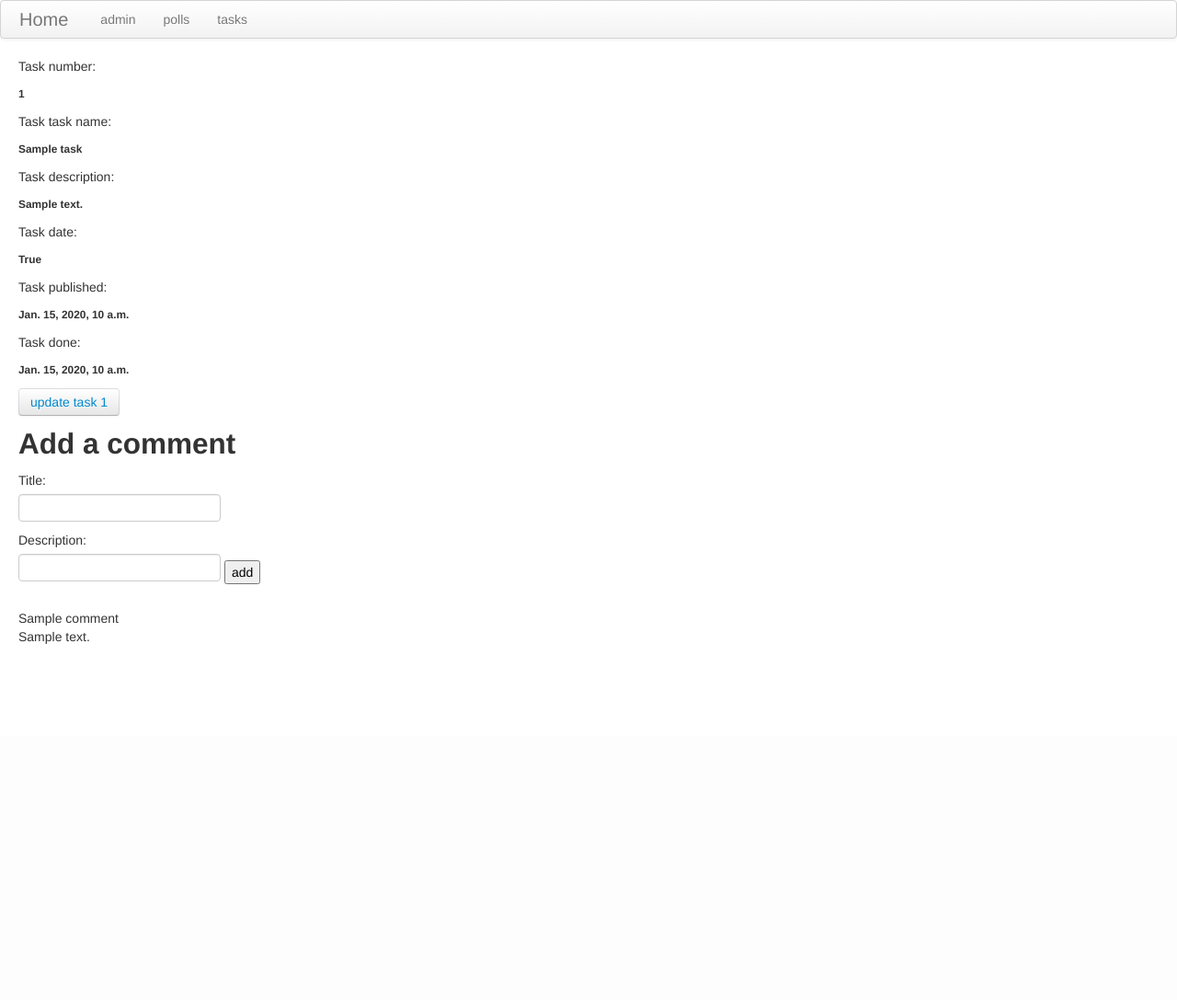
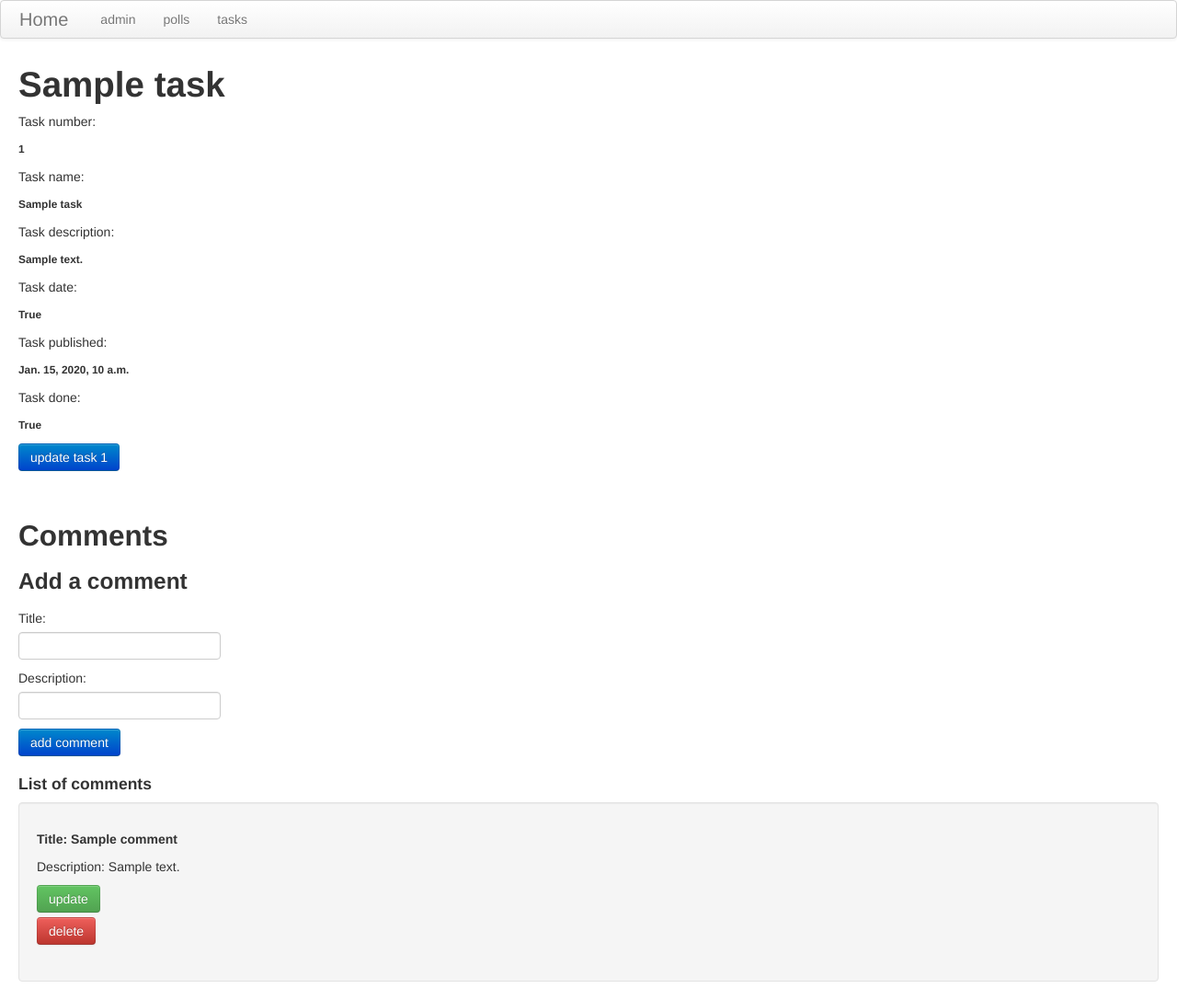
Before and after one commit to komodor8/django-tasks, a Django app: page /tasks/1/ in a window 1280 px wide. Shown: the whole page at 92% size. Before the commit the page ends 700 px from the top, so only its background shows below. Run offline with Django 3.2, Linux system fonts and the light colour scheme; tables that the repository leaves empty hold one stand-in row (values such as "Sample post"); some libraries are stand-ins or nearby versions.

Commit message:
update comments + add front buttons

```diff
--- a/tasks/templates/tasks/detail.html
+++ b/tasks/templates/tasks/detail.html
@@ -3,66 +3,154 @@
 
 {% block body_block %}
 
+    <div style="margin-bottom: 50px">
+        <h1>{{task.task_name}}</h1>
         <div>Task number:
-    	<h6>{{task.pk}}
-    	</h6>
+            <h6>{{task.pk}}</h6>
         </div>
 
-    <div>Task task name:
-    	<h6>{{task.task_name}}
-    	</h6>
+        <div>Task name:
+            <h6>{{task.task_name}}</h6>
         </div>
 
         <div>Task description:
-    	<h6>{{task.task_description}}
-    	</h6>
+            <h6>{{task.task_description}}</h6>
         </div>
 
         <div>Task date:
-    	<h6>{{task.task_is_done}}
-    	</h6>
+            <h6>{{task.task_is_done}}</h6>
         </div>
 
         <div>Task published:
-    	<h6>{{task.task_due_date}}
-    	</h6>
+            <h6>{{task.task_due_date}}</h6>
         </div>
 
         <div>Task done:
-    	<h6>{{task.pub_date}}
-    	</h6>
+            <h6>{{task.task_is_done}}</h6>
         </div>
 
-	<p>
-		<button class="btn">
-			<a href="{% url 'tasks:update' pk=task.pk %}">update task {{task.pk}}</a>
+        <form action="{% url 'tasks:update' pk=task.pk %}">
+            <button
+                class="btn btn-primary"
+                type="submit"
+            >
+                update task {{task.pk}}
             </button>
-	</p>
 
-    <h2>Add a comment</h2>
-    <form action="{% url 'tasks:create-comment' task=task.pk %}"  method="post">
+        </form>
+
+    </div>
+
+    <div>
+        <h2>Comments</h2>
+        <h3>Add a comment</h3>
+
+        <form action="{% url 'tasks:comments-create' task=task.pk %}"  method="post">
             {% csrf_token %}
 
             {{ comment_form }}
 
-        <input type="submit" value="add">
+            <div>
+                <button class="btn btn-primary" type="submit">
+                    add comment
+                </button>
+            </div>
+
         </form>
 
         <div>
-        <div>
+            <h4>List of comments</h4>
+
             {% for c in task.comment_set.all %}
+                <div id="comment_{{ c.id }}" class="well">
+                    <h5>Title: {{ c.title }}</h5>
+                    <p>Description: {{ c.description }}</p>
 
-                <div>{{ c.title }}</div>
-                <div>{{ c.description }}</div>
+                    <div style="margin-bottom: 5px">
+                        <button
+                            class="btn btn-success"
+                            value="{{ c.id }}"
+                        >
+                            update
+                        </button>
+                    </div>
 
-            {% endfor %}
 
-        </div>
+                    <form
+                        action="{% url 'tasks:comments-delete' task=task.pk pk=c.pk %}"
+                        method="post"
+                    >
+                        {% csrf_token %}
+
+                        <button
+                            class="btn btn-danger"
+                            type="submit"
+                        >
+                            delete
+                        </button>
+                    </form>
+
 
 
 
                 </div>
 
+                <div id="update_comment_{{ c.id }}" class="well hide">
+
+                    <form
+                        action="{% url 'tasks:comments-update' task=task.pk pk=c.pk %}"
+                        method="post"
+                    >
+                        {% csrf_token %}
+                        <div>
+                            <div>Title:</div>
+                            <input
+                                name="title"
+                                value={{ c.title }}
+                            />
+                        </div>
+
+                        <div>
+                            <div>Description:</div>
+                            <textarea
+                                name="description"
+                                value="{{ c.description }}"
+                            >{{ c.description }}</textarea>
+                        </div>
+
+                        <button
+                            class="btn btn-success"
+                            type="submit"
+                        >
+                            save
+                        </button>
+
+                    </form>
+
+                    <button
+                        class="btn btn-inverse"
+                        value="{{ c.id }}"
+                    >
+                        cancel
+                    </button>
+
+                </div>
+            {% endfor %}
+
+        </div>
+    </div>
+
+
+<script>
+    $( document ).ready(function() {
+        $( "button" ).click(function() {
+            let id = this.value;
+            $( "#comment_" + id ).toggleClass( "hide" );
+            $( "#update_comment_" + id ).toggleClass( "hide" );
+        });
+    });
+
+</script>
 
 
 {% endblock %}
--- a/tasks/urls.py
+++ b/tasks/urls.py
@@ -10,5 +10,19 @@ urlpatterns = [
     path('<int:pk>/', views.TaskDetailView.as_view(), name='detail'),
     path('update/<int:pk>', views.UpdateView.as_view(), name='update'),
     path('delete/<int:pk>', views.DeleteView.as_view(), name='delete'),
-    path('<int:task>/create/comment', views.CreateCommentView.as_view(), name='create-comment'),
+    path(
+        '<int:task>/comments/create',
+        views.CreateCommentView.as_view(),
+        name='comments-create'
+    ),
+    path(
+        '<int:task>/comments/<int:pk>/delete/',
+        views.DeleteCommentView.as_view(),
+        name='comments-delete'
+    ),
+    path(
+        '<int:task>/comments/<int:pk>/update/',
+        views.UpdateCommentView.as_view(),
+        name='comments-update'
+    ),
 ]
--- a/tasks/views.py
+++ b/tasks/views.py
@@ -1,11 +1,8 @@
-from django.shortcuts import redirect, render
 from django.views.generic import CreateView, TemplateView, UpdateView, FormView
 from .models import Task, TaskForm, Comment, CommentForm
 from django.views.generic.detail import DetailView
-from django.urls import reverse_lazy, reverse
+from django.urls import reverse_lazy
 from django.views.generic.edit import DeleteView
-from django.views.generic.detail import SingleObjectMixin
-from django.views import View
 from django.views.generic.edit import ModelFormMixin
 
 # Create your views here.
@@ -16,7 +13,7 @@ class IndexView(TemplateView):
     model = Task
 
     def get_context_data(self, **kwargs):
-        context = super(IndexView, self).get_context_data(**kwargs)
+        context = super().get_context_data(**kwargs)
         context['tasks'] = Task.objects.all()
         return context
 
@@ -33,6 +30,25 @@ class TaskDetailView(DetailView):
         return context
 
 
+class CreateView(CreateView):
+    form_class = TaskForm
+    model = Task
+
+
+class UpdateView(UpdateView):
+    form_class = TaskForm
+    model = Task
+
+
+class DeleteView(DeleteView):
+    model = Task
+    success_url = reverse_lazy('tasks:index')
+
+
+#################################################
+#################################################
+
+
 class CreateCommentView(ModelFormMixin, FormView):
     template_name = 'tasks/detail.html'
     form_class = CommentForm
@@ -47,16 +63,18 @@ class CreateCommentView(ModelFormMixin, FormView):
         return str(reverse_lazy('tasks:detail', kwargs={'pk': task_id}))
 
 
-class CreateView(CreateView):
-    form_class = TaskForm
-    model = Task
+class DeleteCommentView(DeleteView):
+    model = Comment
+
+    def get_success_url(self):
+        task_id = self.kwargs['task']
+        return str(reverse_lazy('tasks:detail', kwargs={'pk': task_id}))
 
 
-class UpdateView(UpdateView):
-    form_class = TaskForm
-    model = Task
+class UpdateCommentView(UpdateView):
+    model = Comment
+    form_class = CommentForm
 
-
-class DeleteView(DeleteView):
-    model = Task
-    success_url = reverse_lazy('tasks:index')
+    def get_success_url(self):
+        task_id = self.kwargs['task']
+        return str(reverse_lazy('tasks:detail', kwargs={'pk': task_id}))
--- a/templates/project.html
+++ b/templates/project.html
@@ -13,7 +13,11 @@
         href="{% static "bootstrap/css/bootstrap-responsive.min.css" %}">
 
     <!-- compiled JavaScript -->
-    <script type="text/javascript" src="{% static "bootstrap/js/bootstrap.min.js" %}"></script>
+    {# <script type="text/javascript" src="{% static "bootstrap/js/bootstrap.min.js" %}"></script> #}
+
+
+    <script src="https://ajax.googleapis.com/ajax/libs/jquery/3.4.1/jquery.min.js"></script>
+
 </head>
 <body>
 
```
Lines whose indentation alone changed are shown as unchanged.
